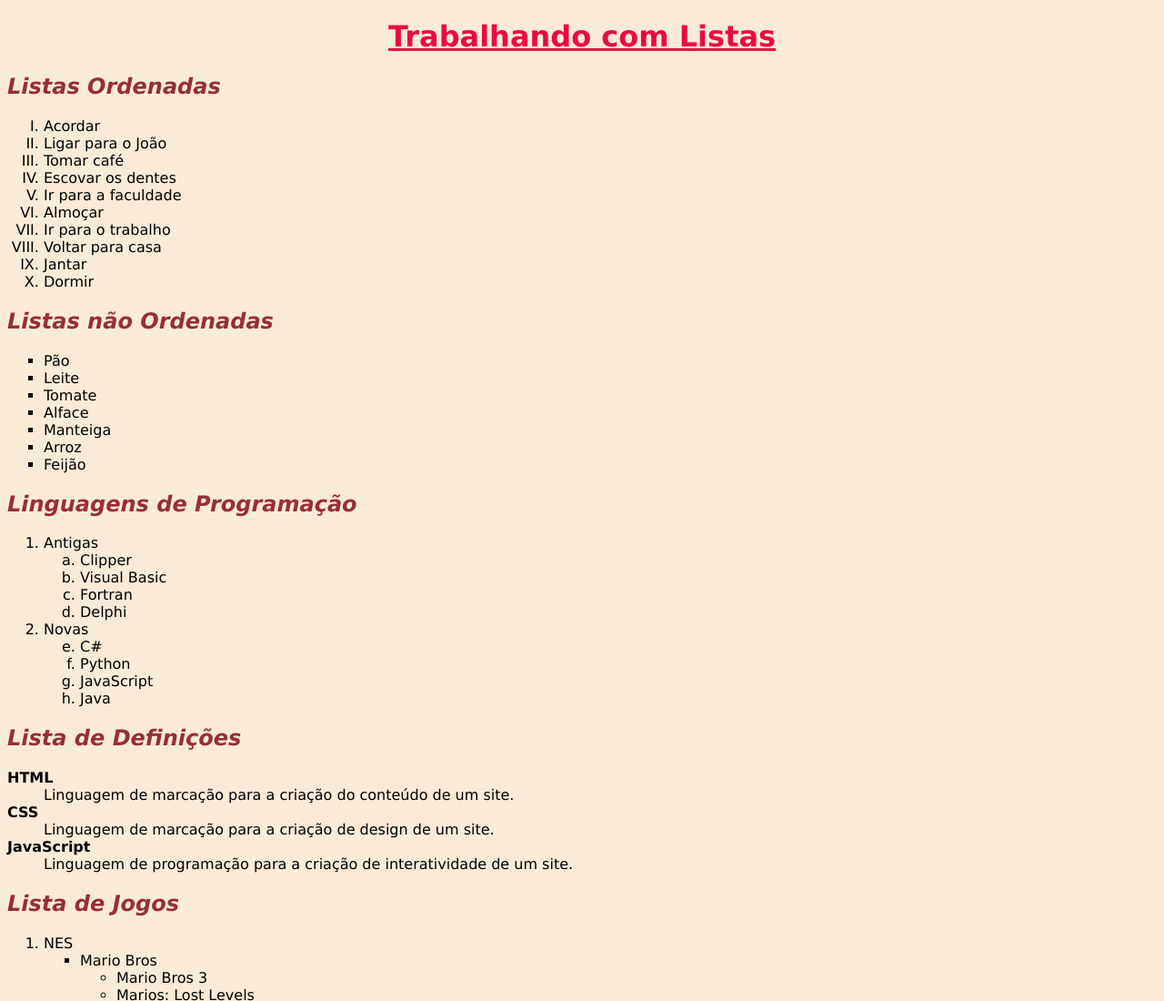
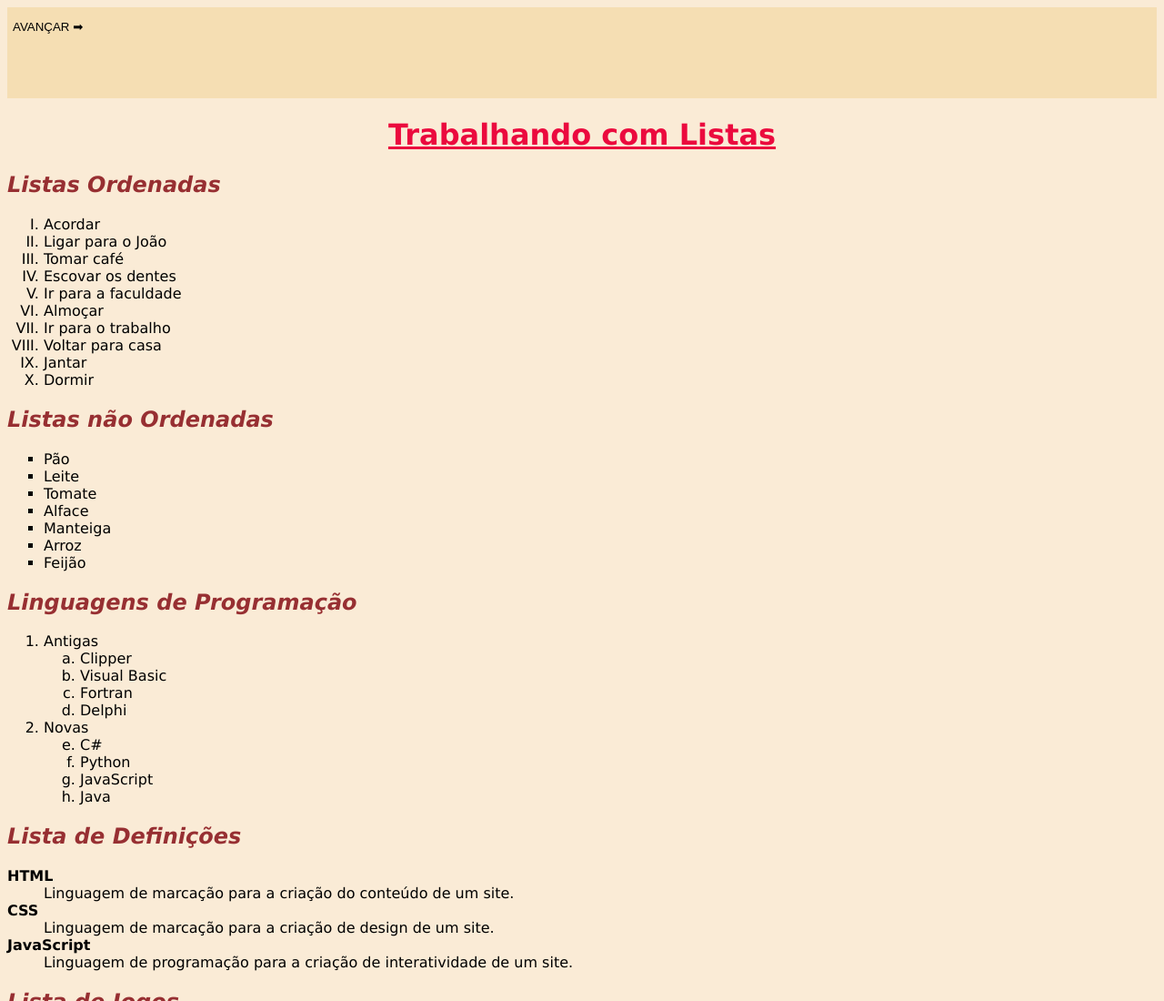
Before and after one commit to EduardoGorayeb/Mengos, a plain HTML site: page TABELAS_LISTAS/index.html in a window 1280 px wide. Shown: the top 1100 px of the page at 91% size. Drawn offline with Linux system fonts and the light colour scheme.

Commit message:
Atualizações

```diff
--- a/TABELAS_LISTAS/index.html
+++ b/TABELAS_LISTAS/index.html
@@ -27,9 +27,23 @@
         dt{
             font-weight: bold;
         }
+        div{
+            width: 100%;
+            height: 100px;
+            background-color:wheat;
+            button{
+                cursor: pointer;
+                border: none;
+                background-color: transparent;
+            }
+        }
     </style>
 </head>
 <body>
+    <div>
+        <a href="index2.html" target="_blank"><button><p>AVANÇAR ➡</p></button></a>
+    </div>
+
     <h1 style="text-align: center;"><u>Trabalhando com Listas</u></h1>
 <h2><i>Listas Ordenadas</i></h2>
 <ol type="I">
```
Also changed, not shown: MENGOS/mengos.html (+2 -0 lines), FORMULARIO/index.html (added).
